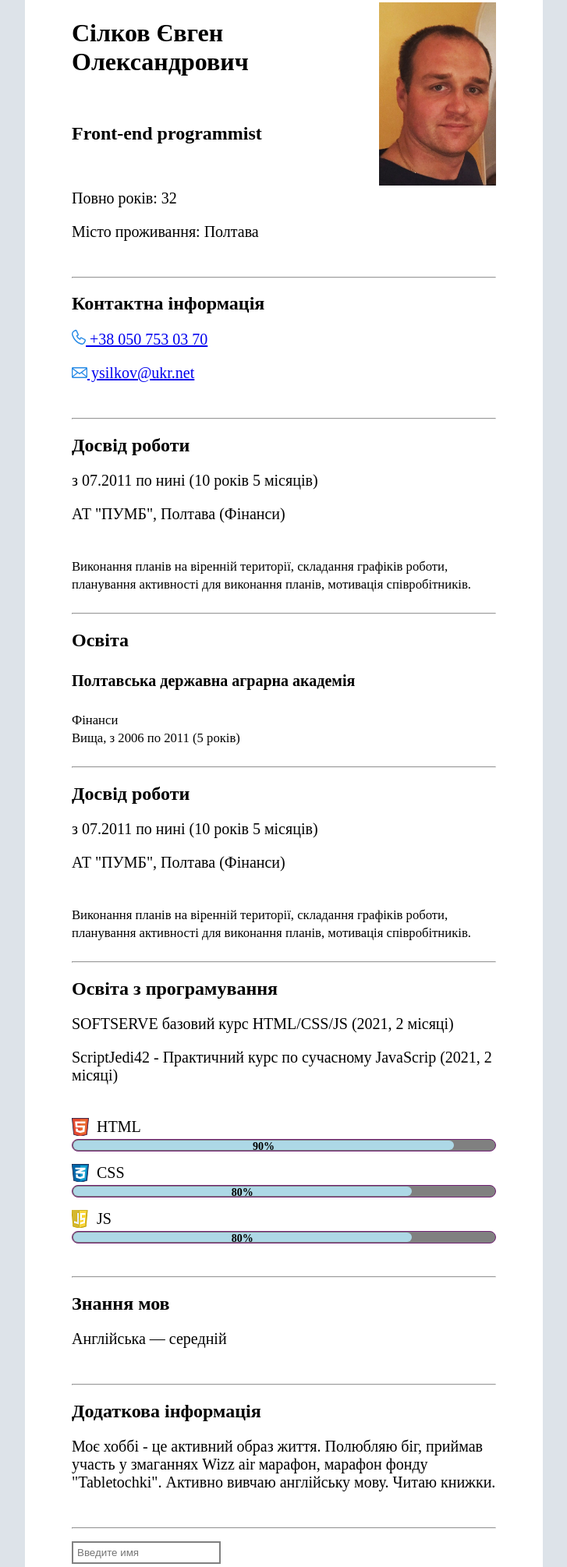
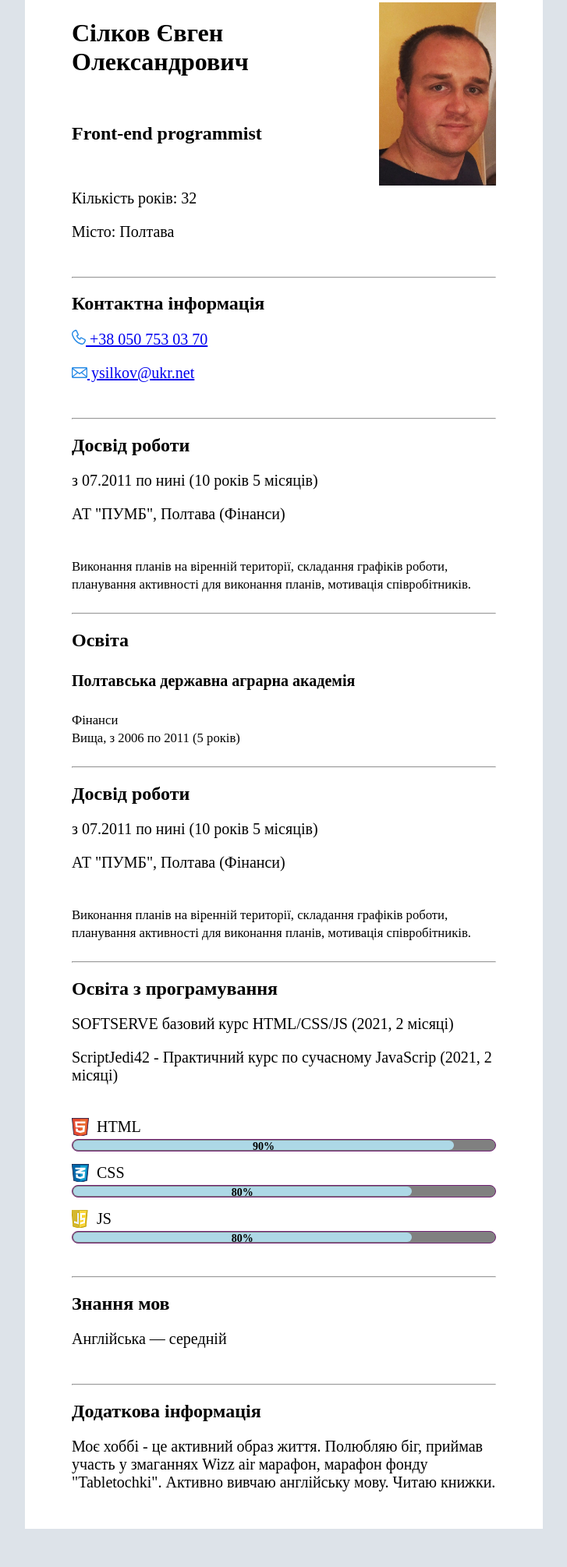
Before and after one commit to ysilkov/my-cv, a plain HTML site: page index.html in a window 1280 px wide. Shown: the part 95-2105 px from the top of the page at 78% size, without its empty margins (276-1003 px from the left). After the commit the page ends 2064 px from the top, so only its background shows below. Drawn offline with Linux system fonts and the light colour scheme.

Commit message:
Add files via upload

```diff
--- a/css.css
+++ b/css.css
@@ -95,3 +95,7 @@ font-size: 20px;
 
 .form-input { border: 2px solid grey; padding: 5px; }
 .form-input:focus { background: lightyellow; border-color: blue; outline: none; }
+.form-name { border: 2px solid grey; padding: 5px; }
+.form-name:focus { background: lightyellow; border-color: blue; outline: none; }
+.form-phone { border: 2px solid grey; padding: 5px; }
+.form-phone:focus { background: lightyellow; border-color: blue; outline: none; }
--- a/index.html
+++ b/index.html
@@ -14,8 +14,8 @@
     <h1>Сілков Євген Олександрович</h1><br>
     <h2>Front-end programmist</h2><br>
     <div class = "city">
-    <p>Повно років: 32</p>
-    <p>Місто проживання: Полтава</p>
+    <p>Кількість років: 32</p>
+    <p>Місто: Полтава</p>
     </div>
     </div>
     <div>
@@ -93,12 +93,8 @@
                                 Читаю книжки.</p>
                               </div>
                               </div><br>
-                              <hr>
-                              <p>
-                                <input class="form-input" placeholder="Введите имя">
-                              </p>
 
-   </div>
+
 
  </body>
  <script src="index.js"></script>
```
